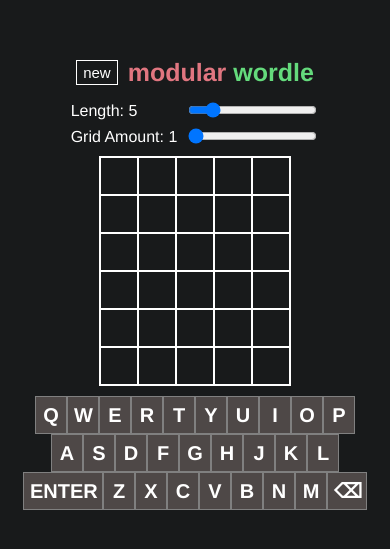
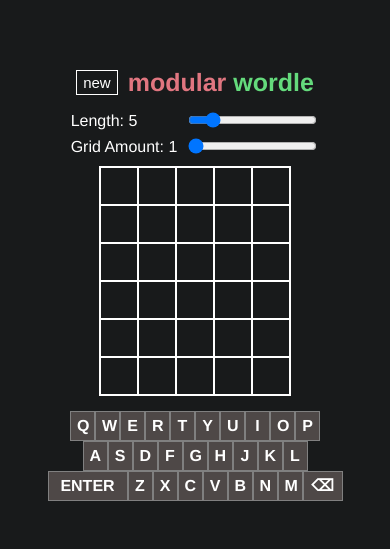
Before and after one commit to Vio-Eli/modular_decordle, a React (Create React App) app in the folder client/: page /#/game in a window 390 px wide. Shown: the part 143-692 px from the top of the page. Built offline with nearby package versions, Linux system fonts and the light colour scheme.

Commit message:
Added global breakpoint file; added phone breakpoint on keyboard

```diff
--- /dev/null
+++ b/client/src/_global.scss
@@ -0,0 +1,3 @@
+$iphone-breakpoint: 768px;
+$tablet-breakpoint: 992px;
+$desktop-breakpoint: 1200px;
--- a/client/src/components/keyboard/Keyboard.scss
+++ b/client/src/components/keyboard/Keyboard.scss
@@ -1,3 +1,4 @@
+@use '../../global';
 $background-dark: #4E4847;
 
 
@@ -6,7 +7,7 @@
     align-items: center;
     justify-content: center;
 
-    >div{
+    >div {
 
         >button {
             font-family: 'Clear Sans', 'Helvetica Neue', 'Arial', 'sans-serif';
@@ -31,3 +32,18 @@
 #delete {
     width: 40px;
 }
+
+@media (max-width: global.$iphone-breakpoint) {
+    .keyboardWrapper {
+        margin-top: 10px;
+
+        >div {
+            >button {
+                width: 25px;
+                height: 30px;
+                line-height: 25px;
+                font-size: 16px;
+            }
+        }
+    }
+}
```
